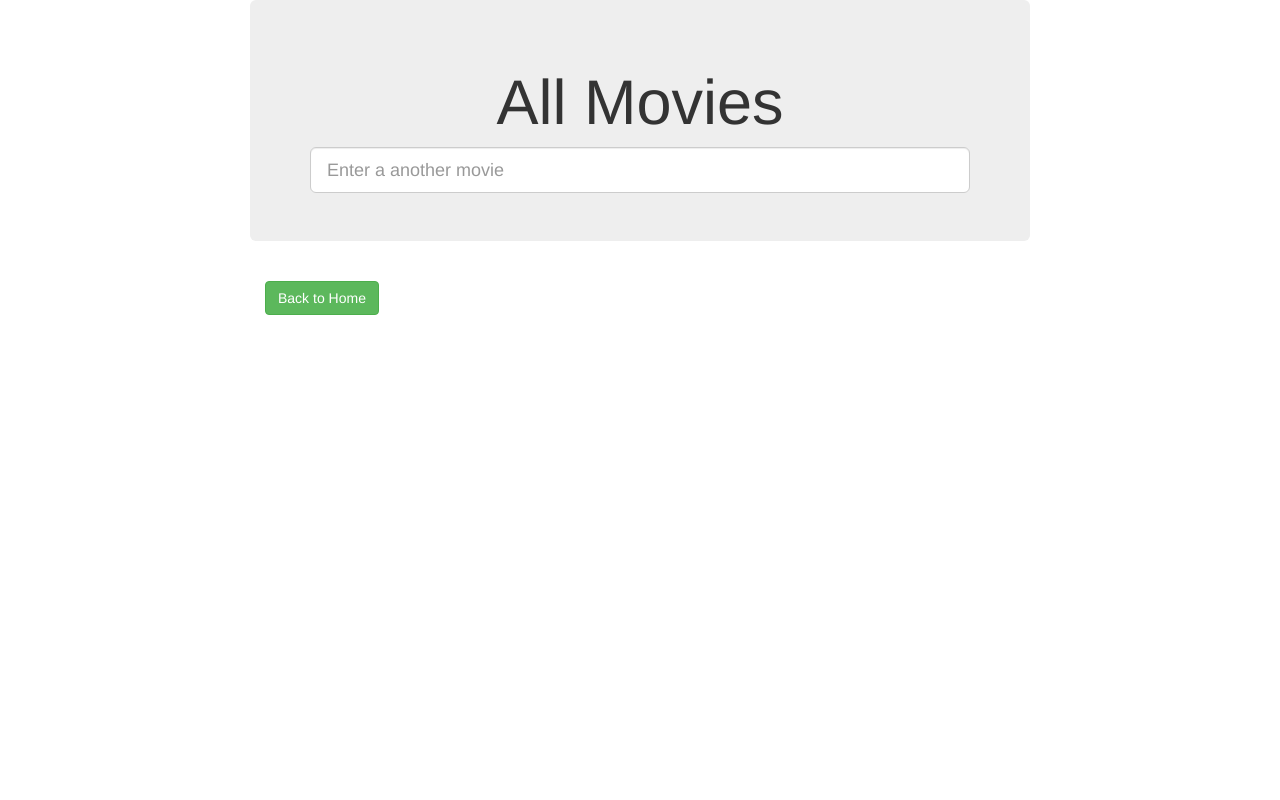
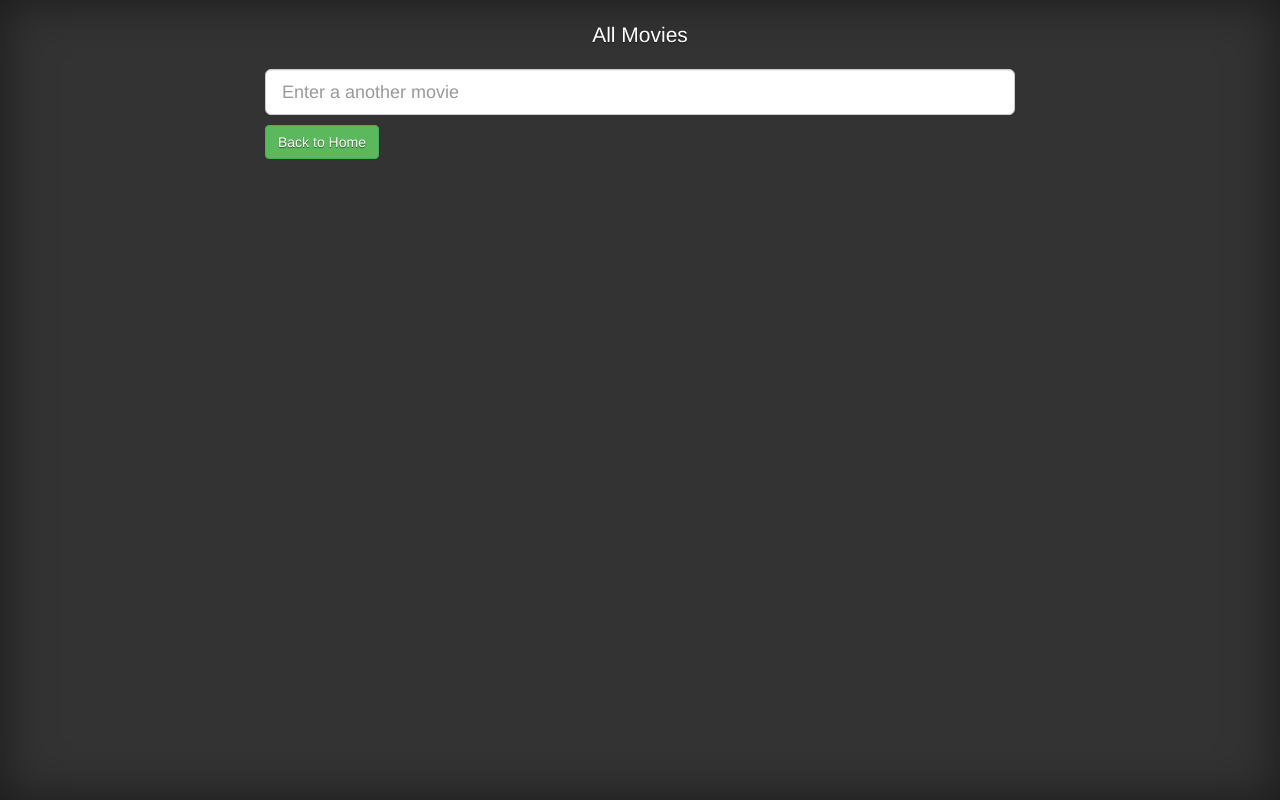
Before and after one commit to jbettenh/last_christmas, a Django app: page /christmasflix/movies/ in a window 1280 px wide. Run offline with Django 3.2, Linux system fonts and the light colour scheme; data that the repository does not hold is empty; some libraries are stand-ins or nearby versions.

Commit message:
Dark colors

```diff
--- a/christmasflix/static/christmasflix/base.css
+++ b/christmasflix/static/christmasflix/base.css
@@ -1,3 +1,43 @@
+/* Links */
+a,
+a:focus,
+a:hover {
+  color: #fff;
+}
+
+html,
+body {
+  height: 100%;
+  background-color: #333;
+}
+
+body {
+  display: -ms-flexbox;
+  display: -webkit-box;
+  display: flex;
+  -ms-flex-pack: center;
+  -webkit-box-pack: center;
+  justify-content: center;
+  color: #fff;
+  text-shadow: 0 .05rem .1rem rgba(0, 0, 0, .5);
+  box-shadow: inset 0 0 5rem rgba(0, 0, 0, .5);
+}
+
+.cover-container {
+  max-width: 42em;
+}
+
+/*
+ * Cover
+ */
+.cover {
+  padding: 0 1.5rem;
+}
+.cover .btn-lg {
+  padding: .75rem 1.25rem;
+  font-weight: 700;
+}
+
 #id_new_item {
     margin-top:  2ex;
 }
--- a/christmasflix/templates/christmasflix/base.html
+++ b/christmasflix/templates/christmasflix/base.html
@@ -7,14 +7,15 @@
         <meta name="viewport" content="width=device-width,initial-scale=1">
         <title>The Best Christmas Movies</title>
         <link href="{% static 'christmasflix/bootstrap/css/bootstrap.min.css' %}" rel="stylesheet">
-        <link href="{% static 'christmasflix/base.css %'}" rel="stylesheet">
+        <link href="{% static 'christmasflix/base.css' %}" rel="stylesheet">
     </head>
     <body>
+       <main role="main" class="inner cover">
            <div class="container">
                 <div class="row">
-                <div class="col-md-8 col-md-offset-2 jumbotron">
+                    <div class="col-md-8 col-md-offset-2">
                         <div class="text-center">
-                        <h1>{% block header_text %}{% endblock %}</h1>
+                            <h1 class="cover-heading lead">{% block header_text %}{% endblock %}</h1>
                                 <form method="POST" action="{% block form_action %}}{% endblock %}">
                                     <input name="movie_title"
                                         id="id_new_movie"
@@ -32,13 +33,12 @@
                     </div>
                 </div>
                 <div class="row">
-
                     <div class="col-md-8 col-md-offset-2">
                         {% block nav %}
                         {% endblock %}
                     </div>
-
                 </div>
             </div>
+       </main>
     </body>
 </html>
--- a/christmasflix/templates/christmasflix/index.html
+++ b/christmasflix/templates/christmasflix/index.html
@@ -12,7 +12,7 @@
             {% endfor %}
             </ul>
         {% else %}
-            <p>No lists are available.</p>
+            <p class="lead">>No lists are available.</p>
         {% endif %}
 {% endblock %}
 
```
Lines whose indentation alone changed are shown as unchanged.
